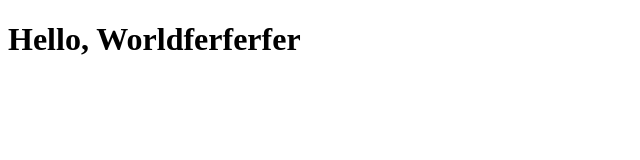
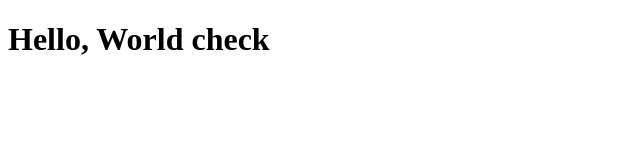
Before and after one commit to YerkanatSultanov/qCloudy, a plain HTML site: page index.html in a window 1280 px wide. Shown: the whole page, without its empty margins (0-640 px from the left). Drawn offline with Linux system fonts and the light colour scheme.

Commit message:
to master

```diff
--- a/index.html
+++ b/index.html
@@ -4,6 +4,6 @@
   <title>Hello, World!</title>
 </head>
 <body>
-<h1>Hello, Worldferferfer</h1>
+<h1>Hello, World check</h1>
 </body>
 </html>
```
